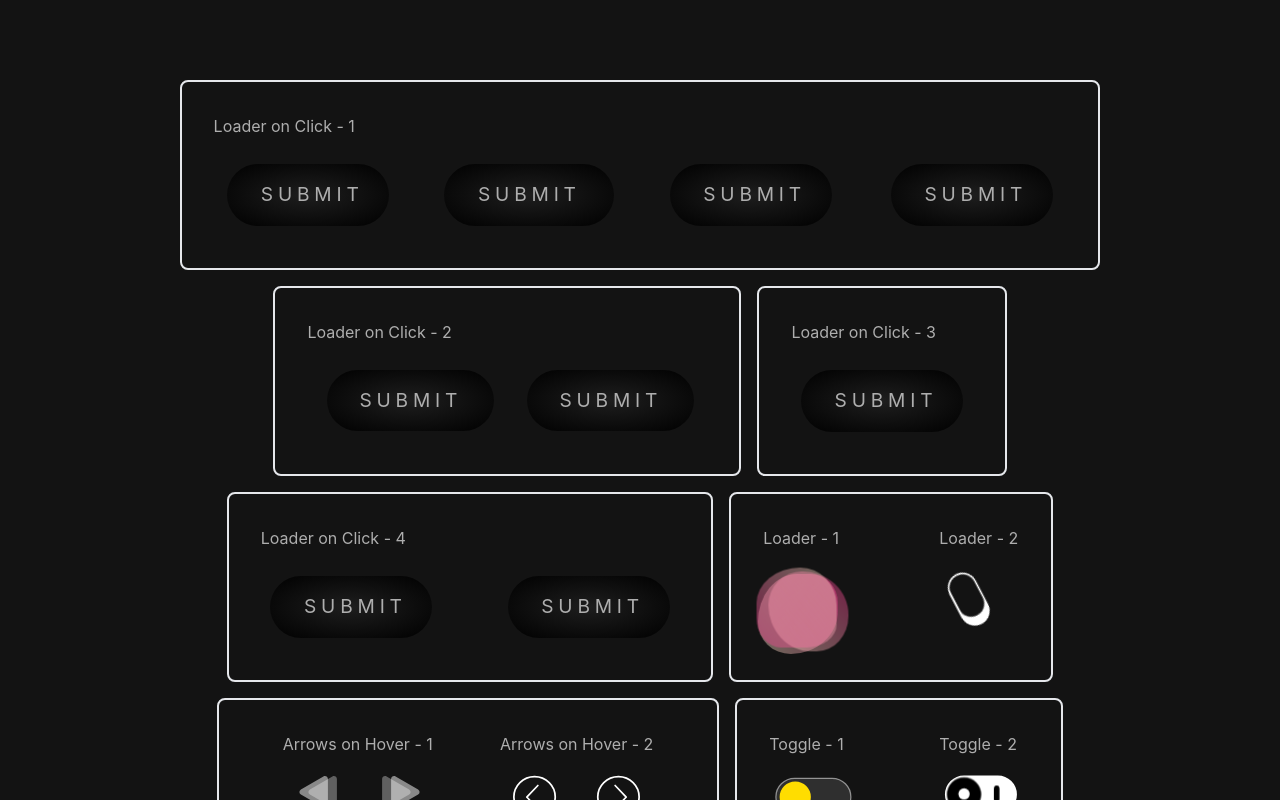
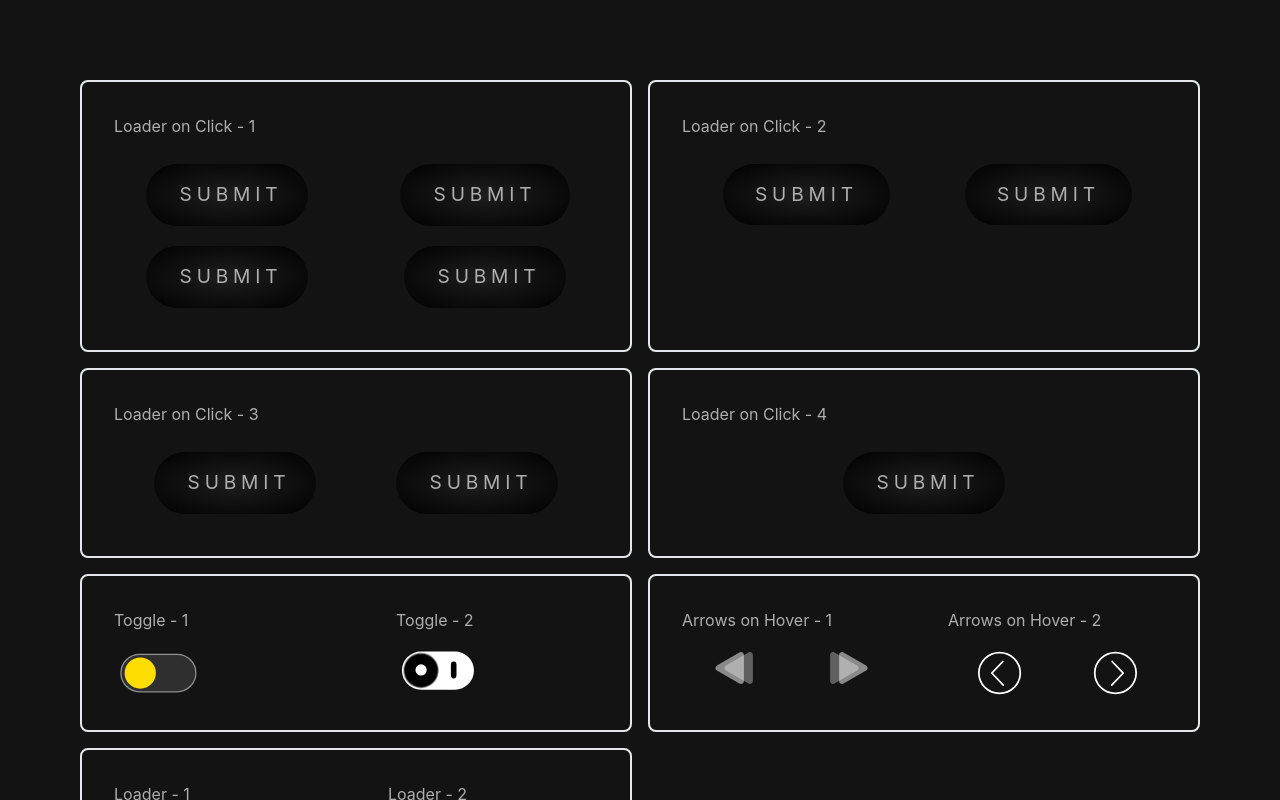
Before and after one commit to shrutishri2208/UI-components, a React (Create React App) app: page / in a window 1280 px wide. Shown: the top 800 px of the page. Built offline with nearby package versions, Linux system fonts and the light colour scheme.

Commit message:
position2

```diff
--- a/public/index.html
+++ b/public/index.html
@@ -1,14 +1,12 @@
 <!DOCTYPE html>
 <html lang="en">
+
 <head>
   <meta charset="utf-8" />
   <link rel="icon" href="%PUBLIC_URL%/favicon.ico" />
   <meta name="viewport" content="width=device-width, initial-scale=1" />
   <meta name="theme-color" content="#000000" />
-    <meta
-      name="description"
-      content="Web site created using create-react-app"
-    />
+  <meta name="description" content="Web site created using create-react-app" />
   <link rel="apple-touch-icon" href="%PUBLIC_URL%/logo192.png" />
   <!--
       manifest.json provides metadata used when your web app is installed on a
@@ -24,8 +22,9 @@
       work correctly both with client-side routing and a non-root public URL.
       Learn how to configure a non-root public URL by running `npm run build`.
     -->
-    <title>React App</title>
+  <title>Components</title>
 </head>
+
 <body>
   <noscript>You need to enable JavaScript to run this app.</noscript>
   <div id="root"></div>
@@ -40,4 +39,5 @@
       To create a production bundle, use `npm run build` or `yarn build`.
     -->
 </body>
+
 </html>
--- a/src/App.js
+++ b/src/App.js
@@ -10,14 +10,14 @@ import Toggle from "./components/Toggle";
 function App() {
   return (
     <div className="App">
-      <div className="container flex flex-wrap justify-center gap-4">
+      <div className="container grid grid-cols-2 gap-4">
         <Submit1 />
         <Submit2 />
+        <Submit3 />
         <Submit4 />
-        <Submit3 />
+        <Toggle />
+        <Arrow />
         <Loader />
-        <Arrow />
-        <Toggle />
       </div>
     </div>
   );
--- a/src/components/Arrow.js
+++ b/src/components/Arrow.js
@@ -8,15 +8,15 @@ const loaderTime = 4000;
 
 const Arrow1 = () => {
   return (
-    <div className="border-2 rounded-lg p-8 grid grid-cols-2">
-      <div className="px-8">
+    <div className="border-2 rounded-lg p-8 grid grid-cols-2 gap-12">
+      <div className="">
         <h1 className="mb-4">Arrows on Hover - 1</h1>
         <div className="grid grid-cols-2">
           <Arrow1SVG />
           <Arrow2SVG />
         </div>
       </div>
-      <div className="px-8">
+      <div className="">
         <h1 className="mb-4">Arrows on Hover - 2</h1>
         <div className="grid grid-cols-2">
           <Arrow3SVG />
--- a/src/components/Loader.js
+++ b/src/components/Loader.js
@@ -4,7 +4,7 @@ import Loader2 from "./Loader2";
 
 const Loader = () => {
   return (
-    <div className="border-2 rounded-lg p-8 grid grid-cols-2 gap-24">
+    <div className="border-2 rounded-lg p-8 grid grid-cols-2 gap-16">
       <Loader1 />
       <Loader2 />
     </div>
--- a/src/components/Submit1.js
+++ b/src/components/Submit1.js
@@ -9,9 +9,9 @@ const loaderTime = 4000;
 
 const Submit1 = () => {
   return (
-    <div className="border-2 rounded-lg p-8 w-fit h-fit">
+    <div className="border-2 rounded-lg p-8 w-full">
       <h1 className="mb-4">Loader on Click - 1</h1>
-      <div className="grid grid-cols-4 gap-x-8">
+      <div className="grid grid-cols-2 gap-x-8">
         <Button1 loaderTime={loaderTime} />
         <Button2 loaderTime={loaderTime} />
         <Button3 loaderTime={loaderTime} />
--- a/src/components/Submit2.js
+++ b/src/components/Submit2.js
@@ -6,7 +6,7 @@ const loaderTime = 4000;
 
 const Submit2 = () => {
   return (
-    <div className="border-2 rounded-lg p-8 w-fit">
+    <div className="border-2 rounded-lg p-8 w-full">
       <h1 className="mb-4">Loader on Click - 2</h1>
       <div className="grid grid-cols-2">
         <Button5 loaderTime={loaderTime} />
--- a/src/components/Submit3.js
+++ b/src/components/Submit3.js
@@ -6,9 +6,9 @@ const loaderTime = 4000;
 
 const Submit3 = () => {
   return (
-    <div className="border-2 rounded-lg p-8 w-fit">
-      <h1 className="mb-4">Loader on Click - 4</h1>
-      <div className="grid grid-cols-2 gap-14">
+    <div className="border-2 rounded-lg p-8 w-full">
+      <h1 className="mb-4">Loader on Click - 3</h1>
+      <div className="grid grid-cols-2">
         <Button7 loaderTime={loaderTime} />
         <Button8 loaderTime={loaderTime} />
       </div>
--- a/src/components/Submit4.js
+++ b/src/components/Submit4.js
@@ -5,8 +5,8 @@ const loaderTime = 4000;
 
 const Submit4 = () => {
   return (
-    <div className="border-2 rounded-lg p-8 w-fit ">
-      <h1 className="mb-4">Loader on Click - 3</h1>
+    <div className="border-2 rounded-lg p-8 w-full ">
+      <h1 className="mb-4">Loader on Click - 4</h1>
       <div className="grid grid-cols-1">
         <Button9 loaderTime={loaderTime} />
       </div>
--- a/src/index.css
+++ b/src/index.css
@@ -33,6 +33,7 @@ code {
 
 .container {
   margin: auto;
+  max-width: 90vw;
 }
 /*********************************************************************/
 
```
Lines whose indentation alone changed are shown as unchanged.
